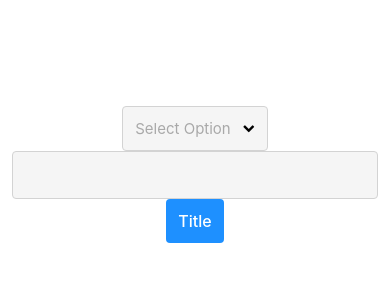
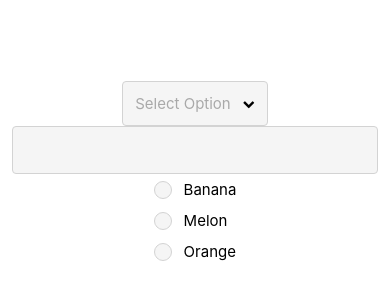
Before and after one commit to PrayaAmadigaPitasa/react-native-design-kit, a React Native app: screen / in a window 390 px wide. Shown: the part 248-548 px from the top of the page. Built offline with nearby package versions, Linux system fonts and the light colour scheme.

Commit message:
Add Radio props: [selectedRadioContainerStyle, selectedRadioIconContainerStyle, selectedRadioComponentContainerStyle, selectedRadioTitleStyle]

```diff
--- a/App.tsx
+++ b/App.tsx
@@ -1,6 +1,6 @@
 import React from 'react';
 import {View, StyleSheet, Text} from 'react-native';
-import {Picker, Input, Button} from './src';
+import {Picker, Input, Radio} from './src';
 
 export default function App() {
   return (
@@ -13,7 +13,7 @@ export default function App() {
         onSelect={() => {}}
       />
       <Input />
-      <Button title="Title" />
+      <Radio radioIds={['Banana', 'Melon', 'Orange']} onSelect={() => {}} />
     </View>
   );
 }
--- a/package.json
+++ b/package.json
@@ -1,6 +1,6 @@
 {
   "name": "react-native-design-kit",
-  "version": "1.0.25",
+  "version": "1.0.26",
   "description": "All in one react native material design",
   "main": "dist/index.js",
   "types": "dist/index.d.ts",
--- a/src/components/Radio.tsx
+++ b/src/components/Radio.tsx
@@ -15,22 +15,26 @@ export interface RadioInfo {
   isSelected: boolean;
 }
 
-export interface RadioBaseProps {
+export interface RadioBaseProps extends TouchableOpacityProps {
   radioContainerStyle?: ViewStyle;
-  radioSelectContainerStyle?: ViewStyle;
+  radioIconContainerStyle?: ViewStyle;
   radioComponentContainerStyle?: ViewStyle;
   selectedRadio?: JSX.Element;
+  selectedRadioContainerStyle?: ViewStyle;
+  selectedRadioIconContainerStyle?: ViewStyle;
+  selectedRadioComponentContainerStyle?: ViewStyle;
+  selectedRadioTitleStyle?: ViewStyle;
   disabledRadio?: JSX.Element;
+}
+
+export interface RadioItemProps extends RadioBaseProps {
   title?: string;
   titleStyle?: TextStyle;
-}
-
-export interface RadioItemProps extends TouchableOpacityProps, RadioBaseProps {
   isSelected?: boolean;
   children?: ReactNode;
 }
 
-export interface RadioProps extends TouchableOpacityProps, RadioBaseProps {
+export interface RadioProps extends RadioBaseProps {
   containerStyle?: ViewStyle;
   radioIds: string[];
   radioComponent?(info: RadioInfo): string | JSX.Element;
@@ -41,32 +45,53 @@ export interface RadioProps extends TouchableOpacityProps, RadioBaseProps {
 export function RadioItem({
   isSelected = false,
   selectedRadio = <DefaultSelectedRadio />,
+  selectedRadioContainerStyle,
+  selectedRadioIconContainerStyle,
+  selectedRadioComponentContainerStyle,
+  selectedRadioTitleStyle,
   disabledRadio = <DefaultDisabledRadio />,
   title,
   titleStyle,
   radioContainerStyle,
-  radioSelectContainerStyle,
+  radioIconContainerStyle,
   radioComponentContainerStyle,
   children,
   ...props
 }: RadioItemProps) {
   return (
-    <TouchableOpacity {...props} activeOpacity={0.75}>
-      <View style={[styles.sectionRadio, radioContainerStyle]}>
-        <View style={radioSelectContainerStyle}>
+    <TouchableOpacity
+      {...props}
+      style={[
+        styles.radioContainer,
+        radioContainerStyle,
+        isSelected && selectedRadioContainerStyle,
+      ]}
+      activeOpacity={0.75}>
+      <View
+        style={StyleSheet.flatten([
+          radioIconContainerStyle,
+          isSelected && selectedRadioIconContainerStyle,
+        ])}>
         {isSelected ? selectedRadio : disabledRadio}
       </View>
       <View
         style={StyleSheet.flatten([
           styles.radioComponentContainer,
           radioComponentContainerStyle,
+          isSelected && selectedRadioComponentContainerStyle,
         ])}>
         {typeof children === 'object' ? (
           children
         ) : (
-            <Text style={[styles.title, titleStyle]}>{title}</Text>
+          <Text
+            style={StyleSheet.flatten([
+              styles.title,
+              titleStyle,
+              isSelected && selectedRadioTitleStyle,
+            ])}>
+            {title}
+          </Text>
         )}
-        </View>
       </View>
     </TouchableOpacity>
   );
@@ -77,13 +102,7 @@ export default function Radio({
   radioIds,
   radioComponent,
   defaultId,
-  selectedRadio = <DefaultSelectedRadio />,
-  disabledRadio = <DefaultDisabledRadio />,
-  titleStyle,
   onSelect,
-  radioContainerStyle,
-  radioSelectContainerStyle,
-  radioComponentContainerStyle,
   onPress,
   ...props
 }: RadioProps) {
@@ -109,12 +128,6 @@ export default function Radio({
         key={id}
         title={title}
         isSelected={selected === id}
-        selectedRadio={selectedRadio}
-        disabledRadio={disabledRadio}
-        titleStyle={titleStyle}
-        radioContainerStyle={radioContainerStyle}
-        radioSelectContainerStyle={radioSelectContainerStyle}
-        radioComponentContainerStyle={radioComponentContainerStyle}
         onPress={event => {
           onPress !== undefined && onPress(event);
           onSelect(id);
@@ -126,16 +139,16 @@ export default function Radio({
   }
 
   function getListRadioItem() {
-    const listComponent: ReactNode[] = [];
+    const list: ReactNode[] = [];
 
     for (let index = 0; index < radioIds.length; index++) {
       const id = radioIds[index];
       const item = getRadioItem(id);
 
-      listComponent.push(item);
+      list.push(item);
     }
 
-    return listComponent;
+    return list;
   }
 
   return <View style={containerStyle}>{getListRadioItem()}</View>;
@@ -158,7 +171,7 @@ function DefaultSelectedRadio() {
           width: sizeOuter,
           borderRadius: sizeOuter / 2,
         },
-        styles.selectedRadioOuter,
+        styles.defaultSelectedRadioContainer,
       ]}>
       <Animated.View
         style={[
@@ -176,7 +189,7 @@ function DefaultSelectedRadio() {
               outputRange: [0, sizeInner / 2],
             }),
           },
-          styles.selectedRadioInner,
+          styles.defaultSelectedRadioInnerContainer,
         ]}
       />
     </View>
@@ -194,34 +207,34 @@ function DefaultDisabledRadio() {
           width: size,
           borderRadius: size / 2,
         },
-        styles.disabledRadio,
+        styles.defaultDisabledRadioContainer,
       ]}
     />
   );
 }
 
 const styles = StyleSheet.create({
-  radioComponentContainer: {
-    marginLeft: 12,
-  },
-  sectionRadio: {
+  radioContainer: {
     flexDirection: 'row',
     alignItems: 'center',
     marginVertical: 6,
   },
-  selectedRadioOuter: {
+  radioComponentContainer: {
+    marginLeft: 12,
+  },
+  defaultDisabledRadioContainer: {
+    borderWidth: 1,
+    borderColor: 'lightgray',
+    backgroundColor: 'whitesmoke',
+  },
+  defaultSelectedRadioContainer: {
     borderWidth: 1,
     borderColor: 'dodgerblue',
     alignItems: 'center',
     justifyContent: 'center',
   },
-  selectedRadioInner: {
+  defaultSelectedRadioInnerContainer: {
     backgroundColor: 'dodgerblue',
-  },
-  disabledRadio: {
-    borderWidth: 1,
-    borderColor: 'rgb(197, 206, 224)',
-    backgroundColor: 'rgba(197, 206, 224, 0.4)',
   },
   title: {
     fontSize: 15,
```
Also changed, not shown: 1 other file (tests, documents, lock files or other folders). Lines whose indentation alone changed are shown as unchanged.
